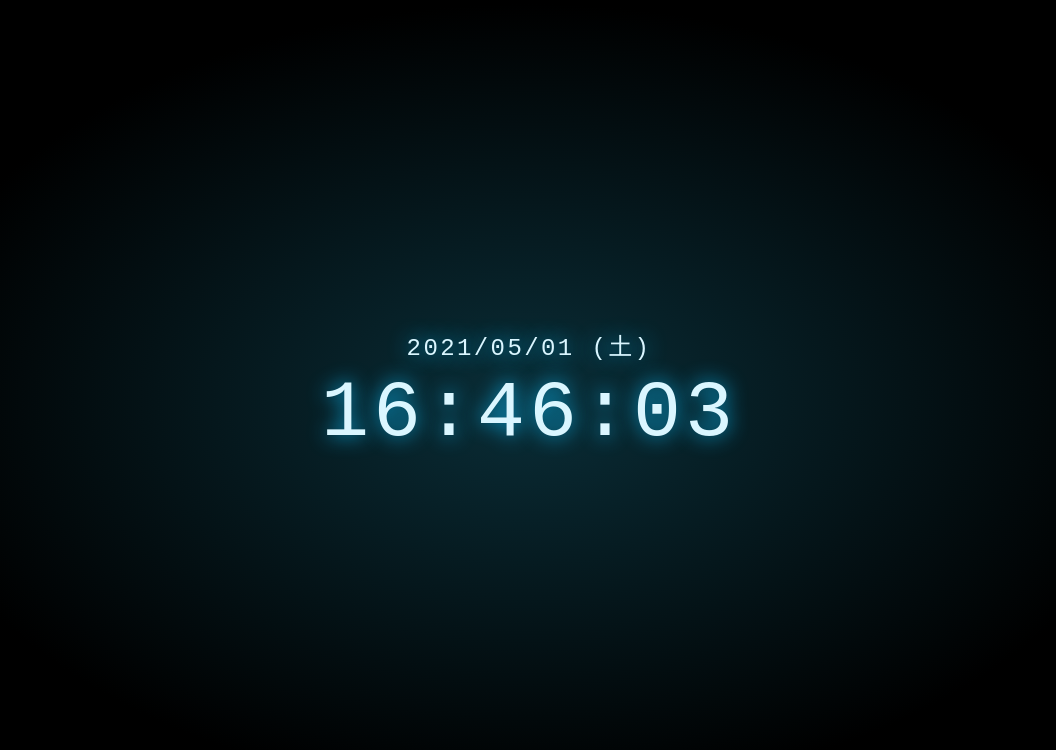
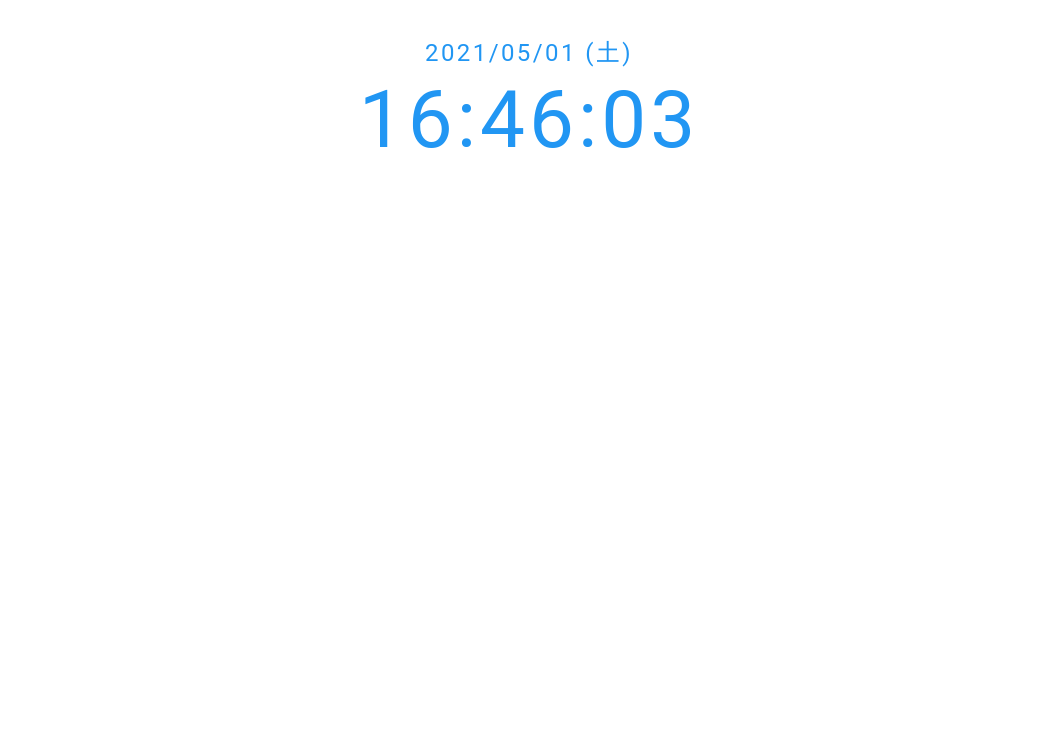
Before and after one commit to KeisukeTsuji/alert_timer, a Vue app: page / in a window 1280 px wide. Shown: the top 750 px of the page, without its empty margins (111-1167 px from the left). Built offline with nearby package versions, Linux system fonts and the light colour scheme.

Commit message:
スタイル変更

```diff
--- a/src/App.vue
+++ b/src/App.vue
@@ -14,6 +14,7 @@
   box-sizing: border-box;
   border-style: solid;
   border-width: 0;
+  font-family: YakuHanJP,Roboto,"Kinto Sans","Helvetica Neue","Segoe UI",Helvetica,"游ゴシック体",YuGothic,"Yu Gothic M","游ゴシック Medium","Yu Gothic Medium","メイリオ",Meiryo,sans-serif;
 }
 
 /* Document */
--- a/src/pages/Home.vue
+++ b/src/pages/Home.vue
@@ -1,7 +1,9 @@
 <template>
+  <div class="home">
     <div class="clock">
-    <p class="date">{{ date }}</p>
-    <p class="time">{{ time }}</p>
+      <p class="clock__date">{{ date }}</p>
+      <p class="clock__time">{{ time }}</p>
+    </div>
   </div>
 </template>
 
@@ -52,43 +54,21 @@ export default defineComponent({
 });
 </script>
 
-<style lang="scss">
-html,
-body {
-  height: 100%;
-}
-body {
-  background: #0f3854;
-  background: radial-gradient(ellipse at center, #0a2e38 0%, #000000 70%);
-  background-size: 100%;
-}
-p {
-  margin: 0;
-  padding: 0;
-}
+<style scoped lang="scss">
+.home {
+  padding: 40px;
   .clock {
-  font-family: "Share Tech Mono", monospace;
-  color: #ffffff;
     text-align: center;
-  position: absolute;
-  left: 50%;
-  top: 50%;
-  transform: translate(-50%, -50%);
-  color: #daf6ff;
-  text-shadow: 0 0 20px rgba(10, 175, 230, 1), 0 0 20px rgba(10, 175, 230, 0);
-  .time {
+    color: #2196f3;
+    &__time {
       letter-spacing: 0.05em;
       font-size: 80px;
-    padding: 5px 0;
+      padding: 6px 0;
     }
-  .date {
+    &__date {
       letter-spacing: 0.1em;
       font-size: 24px;
     }
-  .text {
-    letter-spacing: 0.1em;
-    font-size: 12px;
-    padding: 20px 0 0;
   }
 }
 </style>
```
Lines whose indentation alone changed are shown as unchanged.
